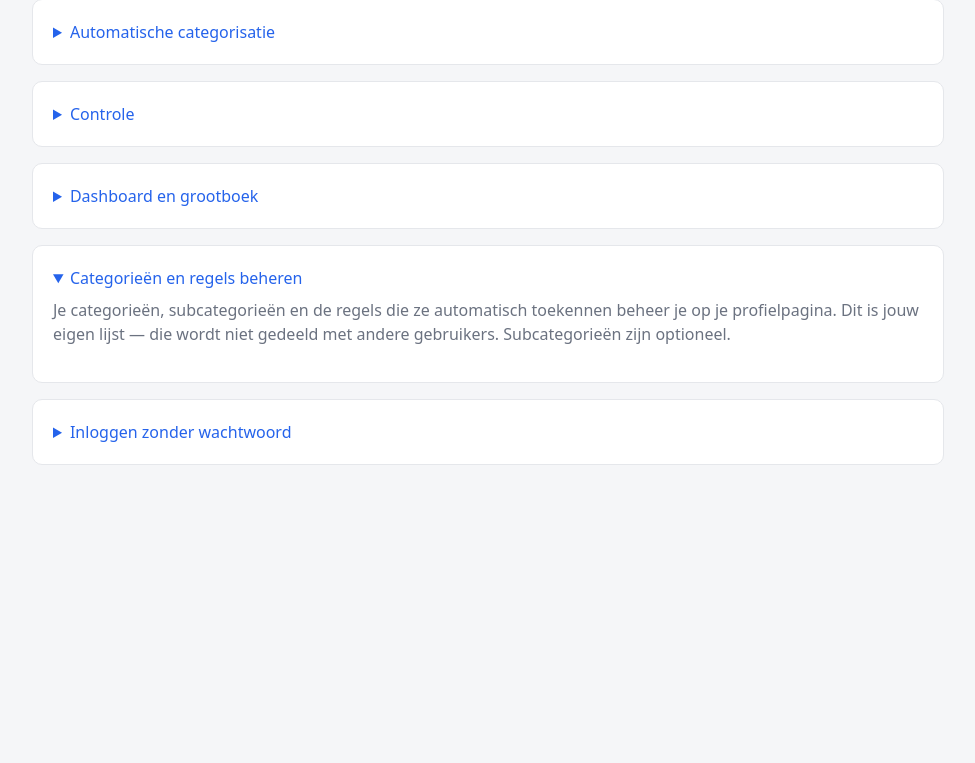
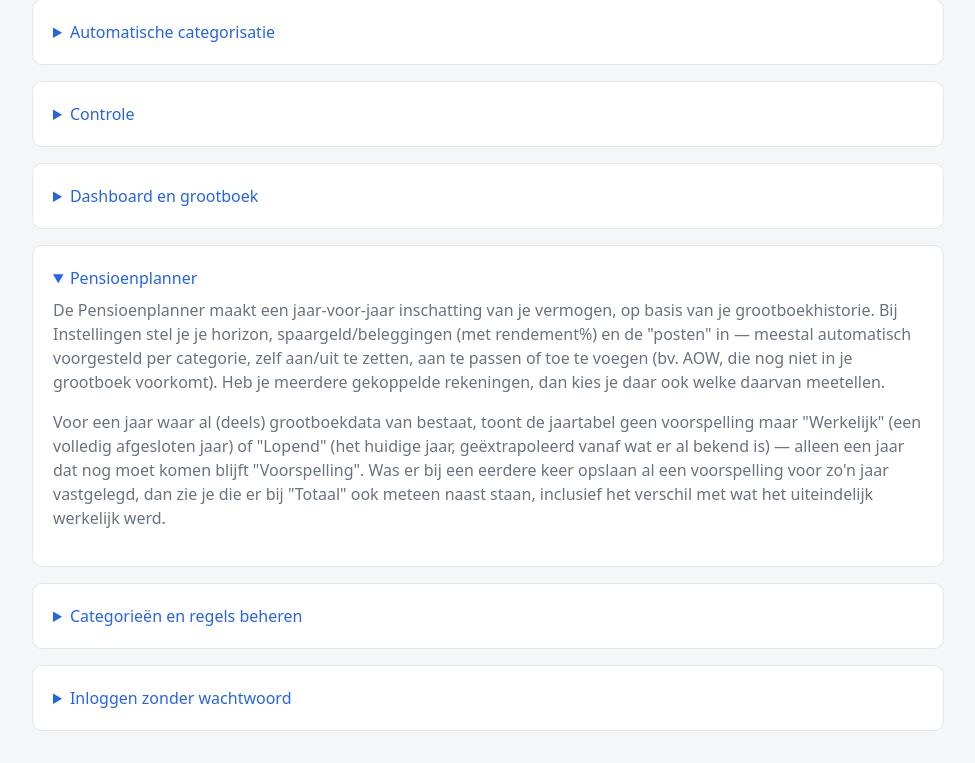
Before and after one commit to teigie/boekhouding_appv2, a FastAPI app: template app/templates/uitleg.html in a window 1280 px wide, after a click on "Pensioenplanner". Shown: the part 518-1281 px from the top of the page, without its empty margins (152-1127 px from the left). Before the commit the page ends 983 px from the top, so only its background shows below. Run offline with FastAPI, Linux system fonts and the light colour scheme; the template is opened without the code that fills it, so the values that code supplies are empty; parts of the project's set-up code (start-up, migrations or seed data) failed here and were passed over.

Commit message:
Pensioenplanner: werkelijk/lopend i.p.v. voorspelling voor afgesloten jaren
- Een jaar met al (deels) grootboekdata toont in de jaartabel nu
  "Werkelijk" of "Lopend" i.p.v. de groeivoorspelling; alleen een jaar dat
  nog moet komen blijft "Voorspelling". Losse posten zonder categorie
  (bv. AOW) blijven altijd voorspeld, want daar bestaat geen grootboekdata
  van.
- Elke save legt de dan geldende voorspelling vast voor nog niet
  afgesloten jaren, zodat je later kunt zien hoe ver die ernaast zat.
  Latere saves herberekenen die voorspelling steeds opnieuw op basis van
  de laatst bekende werkelijke/lopende cijfers (niet vanaf het
  allereerste startjaar) — een al afgesloten jaar wordt nooit overschreven.
- Fix: rendement werd ook toegepast op een al afgesloten jaar; dat jaar
  geeft zijn pot nu ongewijzigd door (alleen netto komt er nog bij).
- Uitlegpagina (/uitleg) aangevuld met een sectie over de pensioenplanner.
- CHANGELOG bijgewerkt (0.1.6).

BELANGRIJK: de "rebase op laatst bekende werkelijke cijfers" is tot nu toe
alleen getest met kunstmatig teruggedateerde testdata voor TestReinald,
nooit met een jaar dat via een echt verstrijkende kalender afsloot.
Controleer begin 2027 (zodra 2026 voor het eerst in het echt "werkelijk"
wordt) of de voorspelling voor 2027 inderdaad correct herijkt op de dan
werkelijke 2026-cijfers, en geen fout bevat die de kunstmatige test niet
aan het licht bracht — zie app/routes/pensioenplanner.py::
_update_prognose_snapshot's docstring.

Co-Authored-By: Claude Sonnet 5 <noreply@anthropic.com>

```diff
--- a/app/routes/pensioenplanner.py
+++ b/app/routes/pensioenplanner.py
@@ -61,6 +61,12 @@ _LIST_REKENING_SELECTIE_SQL = (
 ).read_text(encoding="utf-8")
 _UPDATE_REKENING_SELECTIE_SQL = (
     SQL_DIR / "queries" / "fire" / "update_rekening_selectie.sql"
+).read_text(encoding="utf-8")
+_UPSERT_PROGNOSE_SNAPSHOT_SQL = (
+    SQL_DIR / "queries" / "fire" / "upsert_prognose_snapshot.sql"
+).read_text(encoding="utf-8")
+_LIST_PROGNOSE_SNAPSHOT_SQL = (
+    SQL_DIR / "queries" / "fire" / "list_prognose_snapshot_for_user.sql"
 ).read_text(encoding="utf-8")
 
 _INSTELLINGEN_URL = "/pensioenplanner/instellingen"
@@ -253,6 +259,113 @@ def _baseline_venster(conn, user_id: int, historie_maanden: int) -> tuple[date,
     return start, end, venster_maanden
 
 
+def _laatste_jaar_met_data(conn, user_id: int) -> Optional[int]:
+    """The calendar year of the last known afschrift date among the
+    user's SELECTED Rekeningen (same source as _baseline_venster) — the
+    boundary between a "werkelijk"/"lopend" year and a pure
+    "voorspelling" year, see _werkelijke_jaartotalen."""
+    bounds = conn.execute(_DATE_BOUNDS_SQL, {"user_id": user_id}).fetchone()
+    max_datum = bounds["max_datum"] if bounds else None
+    return date.fromisoformat(max_datum).year if max_datum else None
+
+
+def _werkelijke_jaartotalen(conn, user_id: int, posten, start_jaar: int) -> dict:
+    """Per jaar from start_jaar through the last year with real
+    grootboekdata: the net total for every actieve, categorie-gekoppelde
+    post's (categorie, subcategorie) combination in that single calendar
+    year — "werkelijk" for a fully elapsed year, or extrapolated from
+    cijfers tot nu toe ("lopend") for the year containing the last known
+    afschrift date. Reuses the exact same baseline query + annualisation
+    as the historie-gebaseerde voorstellen (_BASELINE_SQL/
+    _annualized_bedrag) — for a full calendar year (venster_maanden == 12)
+    that's simply the real total; for the lopend year it's the same
+    extrapolation already used elsewhere. Returns
+    {jaar: {"inkomsten", "uitgaven", "stand"}} — see
+    app/fire_projection.py::build_projection for how this is consumed.
+    Losse posten (geen categoriekoppeling) are deliberately not considered
+    here — they never have grootboekdata to fall back on, see
+    build_projection's own docstring."""
+    bounds = conn.execute(_DATE_BOUNDS_SQL, {"user_id": user_id}).fetchone()
+    max_datum = bounds["max_datum"] if bounds else None
+    if max_datum is None:
+        return {}
+    laatste_afschrift = date.fromisoformat(max_datum)
+    laatste_jaar = laatste_afschrift.year
+
+    gekoppelde_posten = [p for p in posten if p["actief"] and p["afschrift_cat_id"] is not None]
+
+    resultaat = {}
+    for jaar in range(start_jaar, laatste_jaar + 1):
+        start = date(jaar, 1, 1)
+        end = laatste_afschrift if jaar == laatste_jaar else date(jaar, 12, 31)
+        venster_maanden = len(month_range(start, end))
+        baseline_rows = conn.execute(
+            _BASELINE_SQL, {"user_id": user_id, "start": start.isoformat(), "end": end.isoformat()}
+        ).fetchall()
+        by_key = {(row["cat_id"], row["subcat_id"]): row["netto_totaal"] for row in baseline_rows}
+
+        inkomsten = 0.0
+        uitgaven = 0.0
+        for post in gekoppelde_posten:
+            netto_totaal = by_key.get((post["afschrift_cat_id"], post["afschrift_subcat_id"]), 0.0)
+            bedrag = _annualized_bedrag(netto_totaal, venster_maanden)
+            if post["type"] == "Inkomsten":
+                inkomsten += bedrag
+            else:
+                uitgaven += bedrag
+
+        resultaat[jaar] = {
+            "inkomsten": inkomsten,
+            "uitgaven": uitgaven,
+            "stand": "lopend" if jaar == laatste_jaar else "werkelijk",
+        }
+    return resultaat
+
+
+def _update_prognose_snapshot(conn, user_id: int) -> None:
+    """Freezes this save's projection for every year that isn't
+    "werkelijk" yet (lopend of voorspelling) — the reference point later
+    shown next to that year's eventual werkelijke cijfers ("hoe ver zat de
+    laatste voorspelling ernaast", see
+    sql/queries/fire/upsert_prognose_snapshot.sql). Rebased on the latest
+    known werkelijke/lopende cijfers (same _werkelijke_jaartotalen the
+    live page uses), not a pure, actuals-ignorant chain from the
+    projection's original start_jaar — once a year closes, every later
+    save's forecast for the years after it should build on what actually
+    happened, not keep re-deriving that closed year hypothetically from
+    scratch. A year that's already werkelijk is left alone: whatever was
+    frozen the last time IT was still open is the prediction to keep
+    comparing against, not something this save should overwrite. Called
+    at the end of every route that changes instellingen/posten/personen/
+    rekeningselectie, right before its own conn.commit().
+
+    LET OP: de "rebase on the latest known werkelijke cijfers" hierboven is
+    tot nu toe alleen getest met kunstmatig teruggedateerde testdata (zie
+    testdata voor TestReinald, toegevoegd 2026-11), nooit met een jaar dat
+    via een écht verstrijkende kalender afsloot. Controleer begin 2027 (of
+    zodra een jaar voor het eerst in het echt "werkelijk" wordt) of de
+    voorspelling voor het jaar erna inderdaad klopt rebaset op de dan
+    bekende werkelijke cijfers, en geen fout bevat die de kunstmatige test
+    niet aan het licht bracht."""
+    instellingen = conn.execute(_GET_INSTELLINGEN_SQL, {"user_id": user_id}).fetchone()
+    if instellingen is None:
+        return
+    personen = conn.execute(_LIST_PERSONEN_SQL, {"user_id": user_id}).fetchall()
+    posten = conn.execute(_LIST_POSTEN_SQL, {"user_id": user_id}).fetchall()
+    laatste_jaar_met_data = _laatste_jaar_met_data(conn, user_id)
+    werkelijke_jaartotalen = _werkelijke_jaartotalen(conn, user_id, posten, instellingen["start_jaar"])
+
+    projectie = build_projection(instellingen, posten, personen, werkelijke_jaartotalen)
+    for j in projectie["jaren"]:
+        if laatste_jaar_met_data is not None and j["jaar"] < laatste_jaar_met_data:
+            continue
+        conn.execute(_UPSERT_PROGNOSE_SNAPSHOT_SQL, {
+            "user_id": user_id, "jaar": j["jaar"],
+            "voorspeld_inkomsten": j["inkomsten"], "voorspeld_uitgaven": j["uitgaven"],
+            "voorspeld_netto": j["netto"], "voorspeld_totaal": j["totaal"],
+        })
+
+
 def _sync_voorgestelde_posten(conn, user_id: int, instellingen) -> int:
     """Adds a fire_post for every (categorie, subcategorie) combination
     with historical activity in the configured history window that
@@ -411,6 +524,7 @@ def save_instellingen(
                 "saldo_spaargeld": parsed_spaargeld, "rendement_spaargeld_pct": rendement_spaargeld_pct,
                 "saldo_beleggingen": parsed_beleggingen, "rendement_beleggingen_pct": rendement_beleggingen_pct,
             })
+            _update_prognose_snapshot(conn, user["id"])
             conn.commit()
         else:
             personen = conn.execute(_LIST_PERSONEN_SQL, {"user_id": user["id"]}).fetchall()
@@ -446,6 +560,7 @@ def add_persoon(request: Request, naam: str = Form(...), geboortejaar: int = For
     try:
         if naam:
             conn.execute(_ADD_PERSOON_SQL, {"user_id": user["id"], "naam": naam, "geboortejaar": geboortejaar})
+            _update_prognose_snapshot(conn, user["id"])
             conn.commit()
     finally:
         conn.close()
@@ -462,6 +577,7 @@ def delete_persoon(request: Request, persoon_id: int):
     conn = get_connection()
     try:
         conn.execute(_REMOVE_PERSOON_SQL, {"id": persoon_id, "user_id": user["id"]})
+        _update_prognose_snapshot(conn, user["id"])
         conn.commit()
     finally:
         conn.close()
@@ -499,6 +615,7 @@ async def save_rekening_selectie(request: Request):
         updated = 0
         if instellingen is not None:
             updated = _herbereken_posten(conn, user["id"], instellingen)
+        _update_prognose_snapshot(conn, user["id"])
         conn.commit()
     finally:
         conn.close()
@@ -541,6 +658,7 @@ def add_post(
                 "jaarbedrag": _parse_amount_nl_or(jaarbedrag, 0.0),
                 "groei_pct": None, "start_jaar": None, "stop_jaar": None, "eenmalig": 0, "actief": 1,
             })
+            _update_prognose_snapshot(conn, user["id"])
             conn.commit()
         else:
             instellingen = conn.execute(_GET_INSTELLINGEN_SQL, {"user_id": user["id"]}).fetchone()
@@ -613,6 +731,7 @@ async def save_posten(request: Request):
                 "actief": 1 if str(pid) in actief_ids else 0,
             })
             saved += 1
+        _update_prognose_snapshot(conn, user["id"])
         conn.commit()
     finally:
         conn.close()
@@ -649,6 +768,7 @@ def duplicate_post(request: Request, post_id: int):
             "eenmalig": post["eenmalig"],
             "actief": post["actief"],
         })
+        _update_prognose_snapshot(conn, user["id"])
         conn.commit()
     finally:
         conn.close()
@@ -665,6 +785,7 @@ def delete_post(request: Request, post_id: int):
     conn = get_connection()
     try:
         conn.execute(_DELETE_POST_SQL, {"id": post_id, "user_id": user["id"]})
+        _update_prognose_snapshot(conn, user["id"])
         conn.commit()
     finally:
         conn.close()
@@ -687,6 +808,7 @@ def ververs_posten(request: Request):
         added = 0
         if instellingen is not None:
             added = _sync_voorgestelde_posten(conn, user["id"], instellingen)
+            _update_prognose_snapshot(conn, user["id"])
             conn.commit()
     finally:
         conn.close()
@@ -710,11 +832,27 @@ def herbereken_posten(request: Request):
         updated = 0
         if instellingen is not None:
             updated = _herbereken_posten(conn, user["id"], instellingen)
+            _update_prognose_snapshot(conn, user["id"])
             conn.commit()
     finally:
         conn.close()
     audit.info("Pensioenplanner: %d post(en) herberekend voor gebruiker %s", updated, user["id"])
     return RedirectResponse(_INSTELLINGEN_URL, status_code=303)
+
+
+def _merge_prognose_vergelijking(jaren: list, snapshot_rows) -> None:
+    """Attaches voorspeld_totaal/verschil_totaal to each year that's no
+    longer a pure voorspelling and has a frozen snapshot from before it
+    became werkelijk/lopend (see _update_prognose_snapshot) — mutates
+    jaren in place. A year with no snapshot (e.g. it was already werkelijk
+    before this feature existed) or that's still a pure voorspelling
+    itself gets None for both, so the template/CSV export can simply
+    check "is not none"."""
+    snapshot_by_jaar = {row["jaar"]: row for row in snapshot_rows}
+    for j in jaren:
+        snap = snapshot_by_jaar.get(j["jaar"]) if j["stand"] != "voorspelling" else None
+        j["voorspeld_totaal"] = snap["voorspeld_totaal"] if snap else None
+        j["verschil_totaal"] = (j["totaal"] - snap["voorspeld_totaal"]) if snap else None
 
 
 def _projection_chart(projectie: dict):
@@ -751,10 +889,13 @@ def pensioenplanner_page(request: Request):
             return RedirectResponse(_INSTELLINGEN_URL, status_code=303)
         personen = conn.execute(_LIST_PERSONEN_SQL, {"user_id": user["id"]}).fetchall()
         posten = conn.execute(_LIST_POSTEN_SQL, {"user_id": user["id"]}).fetchall()
+        werkelijke_jaartotalen = _werkelijke_jaartotalen(conn, user["id"], posten, instellingen["start_jaar"])
+        snapshot_rows = conn.execute(_LIST_PROGNOSE_SNAPSHOT_SQL, {"user_id": user["id"]}).fetchall()
     finally:
         conn.close()
 
-    projectie = build_projection(instellingen, posten, personen)
+    projectie = build_projection(instellingen, posten, personen, werkelijke_jaartotalen)
+    _merge_prognose_vergelijking(projectie["jaren"], snapshot_rows)
     chart = _projection_chart(projectie) if projectie["jaren"] else None
 
     return templates.TemplateResponse(
@@ -779,23 +920,30 @@ def export_csv(request: Request):
             return RedirectResponse(_INSTELLINGEN_URL, status_code=303)
         personen = conn.execute(_LIST_PERSONEN_SQL, {"user_id": user["id"]}).fetchall()
         posten = conn.execute(_LIST_POSTEN_SQL, {"user_id": user["id"]}).fetchall()
+        werkelijke_jaartotalen = _werkelijke_jaartotalen(conn, user["id"], posten, instellingen["start_jaar"])
+        snapshot_rows = conn.execute(_LIST_PROGNOSE_SNAPSHOT_SQL, {"user_id": user["id"]}).fetchall()
     finally:
         conn.close()
 
-    projectie = build_projection(instellingen, posten, personen)
+    projectie = build_projection(instellingen, posten, personen, werkelijke_jaartotalen)
+    _merge_prognose_vergelijking(projectie["jaren"], snapshot_rows)
 
     buffer = io.StringIO()
     writer = csv.writer(buffer, delimiter=";")
     writer.writerow(
         ["Jaar"] + [f"Leeftijd {p['naam']}" for p in personen]
-        + ["Inkomsten", "Uitgaven", "Netto", "Spaargeld", "Beleggingen", "Totaal vermogen"]
+        + ["Stand", "Inkomsten", "Uitgaven", "Netto", "Spaargeld", "Beleggingen", "Totaal vermogen",
+           "Voorspeld totaal vermogen", "Verschil met voorspelling"]
     )
     for j in projectie["jaren"]:
         writer.writerow(
             [j["jaar"]] + [j["leeftijden"][p["ID"]] for p in personen] + [
+                j["stand"].capitalize(),
                 format_amount_nl(j["inkomsten"]), format_amount_nl(j["uitgaven"]), format_amount_nl(j["netto"]),
                 format_amount_nl(j["saldo_spaargeld"]), format_amount_nl(j["saldo_beleggingen"]),
                 format_amount_nl(j["totaal"]),
+                format_amount_nl(j["voorspeld_totaal"]) if j["voorspeld_totaal"] is not None else "",
+                format_amount_nl(j["verschil_totaal"]) if j["verschil_totaal"] is not None else "",
             ]
         )
 
--- a/app/templates/uitleg.html
+++ b/app/templates/uitleg.html
@@ -77,6 +77,31 @@
 
   <section class="card" style="margin-top: 1rem;">
     <details>
+      <summary>Pensioenplanner</summary>
+      <p class="muted" style="margin-top: 0.5rem;">
+        De Pensioenplanner maakt een jaar-voor-jaar inschatting van je
+        vermogen, op basis van je grootboekhistorie. Bij Instellingen stel
+        je je horizon, spaargeld/beleggingen (met rendement%) en de
+        "posten" in — meestal automatisch voorgesteld per categorie, zelf
+        aan/uit te zetten, aan te passen of toe te voegen (bv. AOW, die nog
+        niet in je grootboek voorkomt). Heb je meerdere gekoppelde
+        rekeningen, dan kies je daar ook welke daarvan meetellen.
+      </p>
+      <p class="muted" style="margin-top: 0.5rem;">
+        Voor een jaar waar al (deels) grootboekdata van bestaat, toont de
+        jaartabel geen voorspelling maar "Werkelijk" (een volledig
+        afgesloten jaar) of "Lopend" (het huidige jaar, geëxtrapoleerd
+        vanaf wat er al bekend is) — alleen een jaar dat nog moet komen
+        blijft "Voorspelling". Was er bij een eerdere keer opslaan al een
+        voorspelling voor zo'n jaar vastgelegd, dan zie je die er bij
+        "Totaal" ook meteen naast staan, inclusief het verschil met wat het
+        uiteindelijk werkelijk werd.
+      </p>
+    </details>
+  </section>
+
+  <section class="card" style="margin-top: 1rem;">
+    <details>
       <summary>Categorieën en regels beheren</summary>
       <p class="muted" style="margin-top: 0.5rem;">
         Je categorieën, subcategorieën en de regels die ze automatisch
```
Also changed, not shown: app/fire_projection.py (+61 -20 lines), app/templates/pensioenplanner.html (+15 -2 lines), sql/fire_schema.sql (+12 -0 lines), sql/queries/fire/list_prognose_snapshot_for_user.sql (added, +8 -0 lines), sql/queries/fire/upsert_prognose_snapshot.sql (added, +22 -0 lines), sql/schema.sql (+21 -0 lines), CHANGELOG.md.
